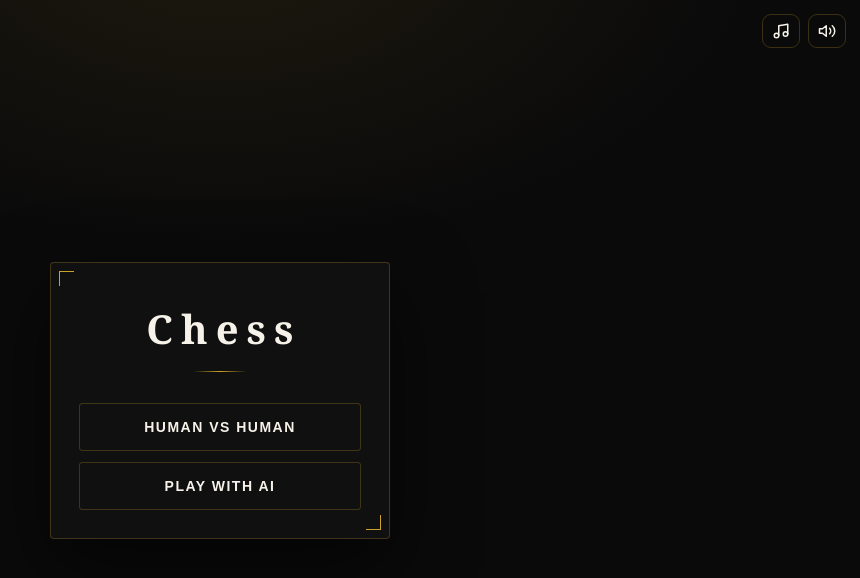
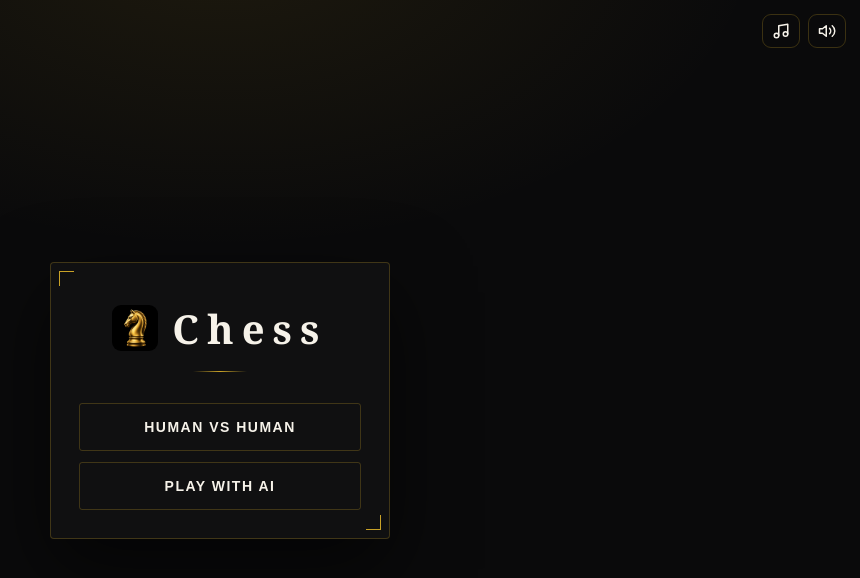
Before and after one commit to sudoVed/chees, a plain HTML site: page frontend/index.html in a window 1280 px wide. Shown: the whole page, without its empty margins (420-1280 px from the left). Drawn offline with Linux system fonts and the light colour scheme.

Commit message:
added icon

```diff
--- a/frontend/css/styles.css
+++ b/frontend/css/styles.css
@@ -72,11 +72,13 @@ body {
 .start-card::after  { bottom: 8px; right: 8px; border-left: 0; border-top: 0; }
 
 .logo {
-  text-align: center; margin: 4px 0 20px; padding-bottom: 16px;
+  display: flex; align-items: center; justify-content: center; gap: 14px;
+  margin: 4px 0 20px; padding-bottom: 16px;
   font-family: var(--serif); font-size: 40px; font-weight: 600;
-  letter-spacing: 8px; text-indent: 8px; color: var(--cream);
+  letter-spacing: 8px; color: var(--cream);
   position: relative;
 }
+.logo-icon { flex: 0 0 auto; width: 46px; height: 46px; border-radius: 9px; }
 .logo::after {
   content: ""; position: absolute; left: 50%; bottom: 0; transform: translateX(-50%);
   width: 54px; height: 1px;
@@ -174,6 +176,7 @@ body {
 .tray .dead { flex: 0 0 auto; width: 30px; height: 30px; line-height: 0; }
 .play-area.stack .tray .dead { width: 26px; height: 26px; }
 .tray .dead .piece-svg { width: 100%; height: 100%; filter: drop-shadow(0 1px 1px rgba(0,0,0,0.35)); }
+.play-area.flip-pieces .tray .dead .piece-svg { transform: rotate(180deg); }   /* match board rotation in table mode */
 
 /* ---------- board ---------- */
 .board {
@@ -316,6 +319,7 @@ body {
 /* ---------- mobile / small screens ---------- */
 @media (max-width: 520px) {
   .logo { font-size: 34px; letter-spacing: 6px; }
+  .logo-icon { width: 38px; height: 38px; }
   /* board spans the full phone width (minus the board-area padding) */
   :root { --board: min(calc(100vw - 16px), calc(100vh - 88px), 760px); }
 }
--- a/frontend/index.html
+++ b/frontend/index.html
@@ -4,6 +4,8 @@
   <meta charset="UTF-8" />
   <meta name="viewport" content="width=device-width, initial-scale=1.0, maximum-scale=1.0, user-scalable=no" />
   <title>Chess</title>
+  <link rel="icon" type="image/png" href="assets/icon.png" />
+  <link rel="apple-touch-icon" href="assets/icon.png" />
   <link rel="stylesheet" href="css/styles.css" />
 </head>
 <body>
@@ -16,7 +18,7 @@
       <button class="icon-btn js-sfx" title="Sound effects" aria-label="Toggle sound effects"></button>
     </div>
         <div class="start-card">
-      <h1 class="logo">Chess</h1>
+      <h1 class="logo"><img class="logo-icon" src="assets/icon.png" alt="" /> Chess</h1>
       <div id="mode-buttons">
         <button id="btn-pvp" class="menu-btn">Human vs Human</button>
         <button id="btn-pvai" class="menu-btn">Play with AI</button>
--- a/frontend/js/interaction.js
+++ b/frontend/js/interaction.js
@@ -269,6 +269,8 @@
       BoardUI.setPieceFlip(pieceFlip);
       BoardUI.setOrientation(orientation);
       BoardUI.render(Engine.board());
+      const pa = document.querySelector('.play-area');   // table mode: rotate tray icons with the board
+      if (pa) pa.classList.toggle('flip-pieces', pieceFlip);
       this._renderTrays(orientation);
       this._draw();
       this._reportStatus();
```
Also changed, not shown: frontend/assets/icon.png (added).
